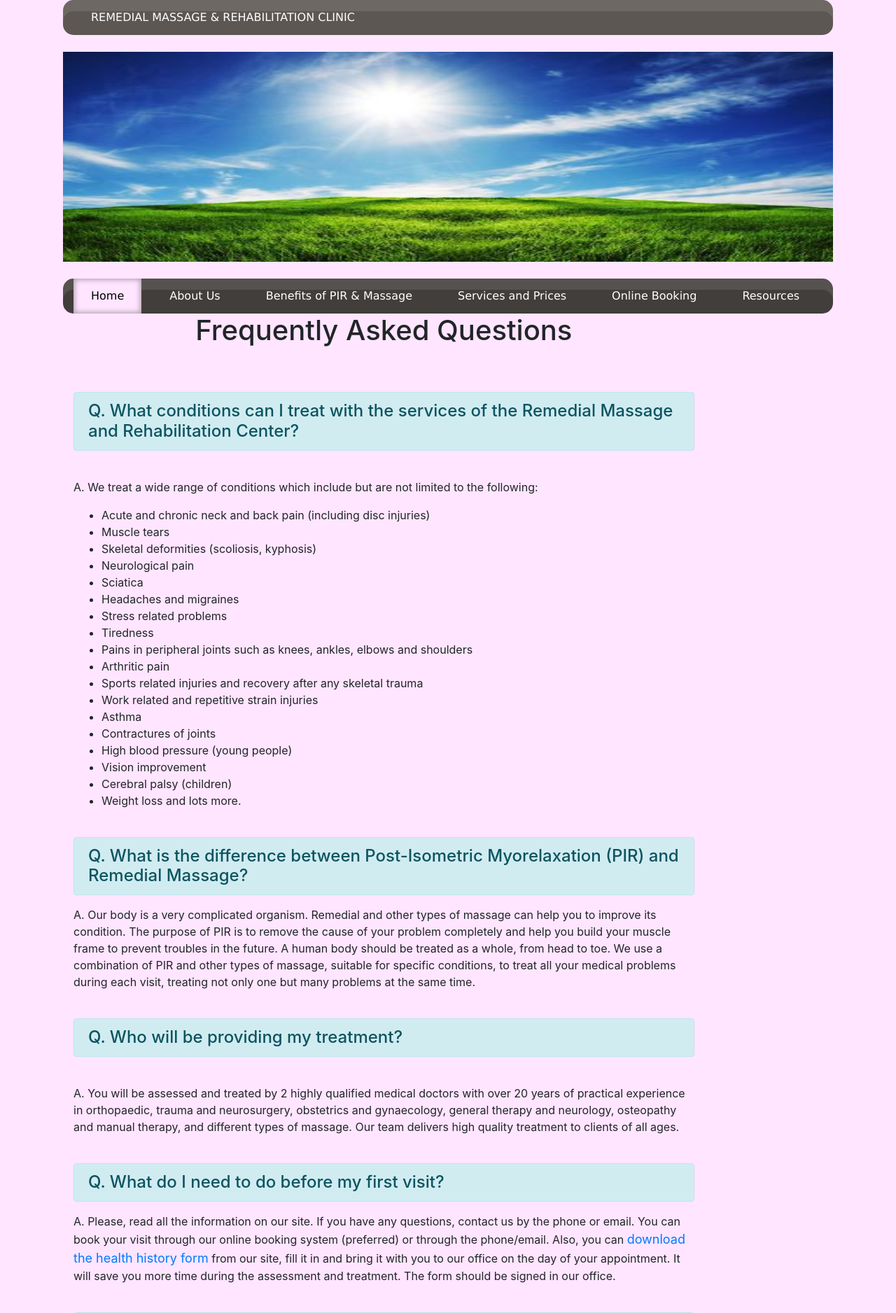
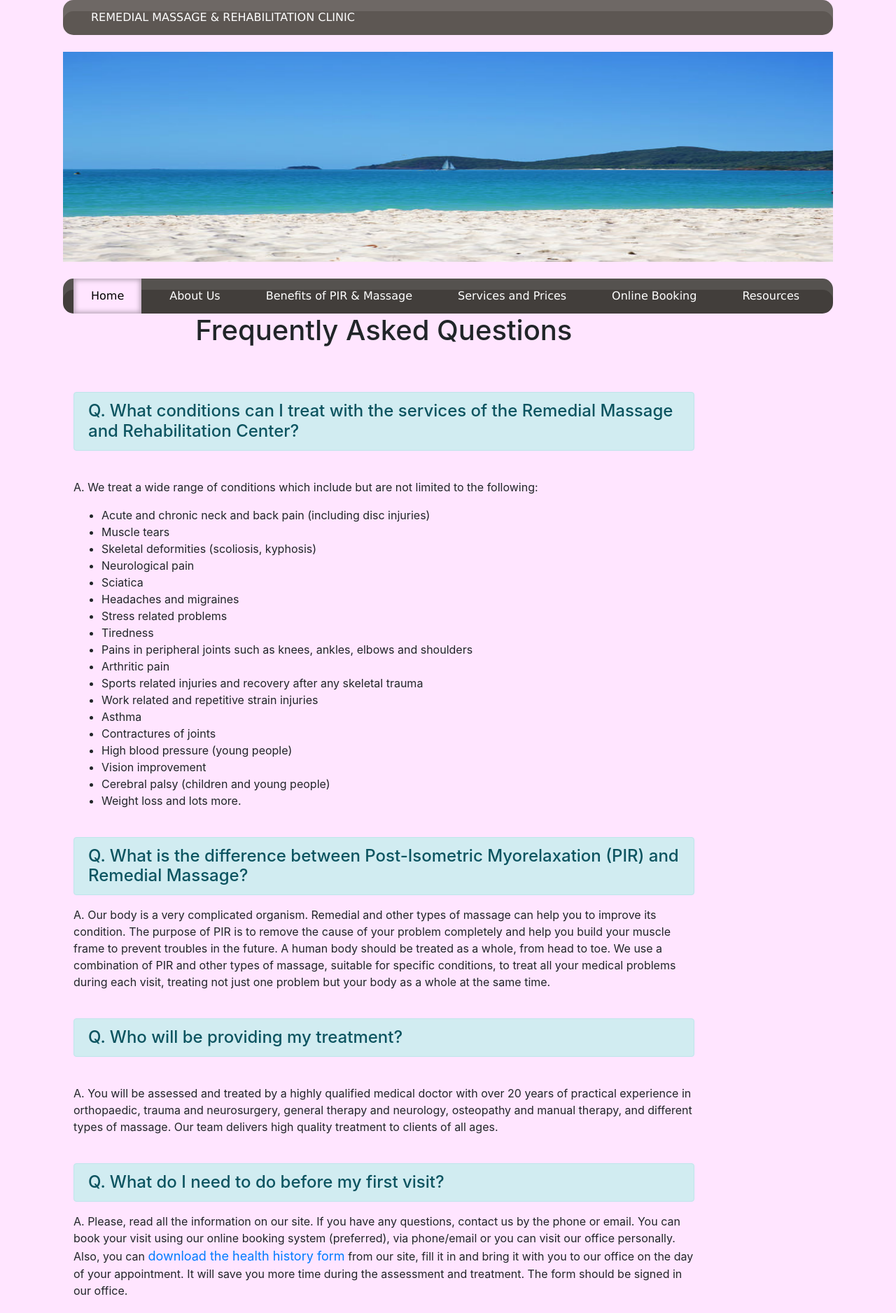
Before and after one commit to nickpunch13/rmrc6, a PHP site: page /faq.html in a window 1280 px wide. Shown: the top 1876 px of the page at 70% size. Run offline with PHP 8.4, Linux system fonts and the light colour scheme; some libraries are stand-ins or nearby versions.

Commit message:
Picture and text changes

```diff
--- a/contact.html
+++ b/contact.html
@@ -7,7 +7,7 @@
     <meta name="author" content="">
     <link rel="shortcut icon" href="./assets/ico/favicon.png">
 
-    <title>REMEDIAL MASSAGE & REHABILITATION CENTRE</title>
+    <title>REMEDIAL MASSAGE & REHABILITATION THERAPY</title>
 
 
     <link href="./dist/css/bootstrap.css" rel="stylesheet">
@@ -35,7 +35,7 @@
 
 	</br>
 
-	<img src="./img/clean.jpg" alt='test' width='1100' height='300'>
+	<img src="./img/coast.jpg" alt='test' width='1100' height='300'>
 
 	</br>
 	</br>
--- a/faq.html
+++ b/faq.html
@@ -7,7 +7,7 @@
     <meta name="author" content="">
     <link rel="shortcut icon" href="./assets/ico/favicon.png">
 
-    <title>REMEDIAL MASSAGE & REHABILITATION CENTRE</title>
+    <title>REMEDIAL MASSAGE & REHABILITATION THERAPY</title>
 
 
     <link href="./dist/css/bootstrap.css" rel="stylesheet">
@@ -36,7 +36,7 @@
 
 	</br>
 
-	<img src="./img/clean.jpg" alt='test' width='1100' height='300'>
+	<img src="./img/3215.jpg" alt='test' width='1100' height='300'>
 
 	</br>
 	</br>
@@ -100,38 +100,57 @@
 					<li>Contractures of joints</li>
 					<li>High blood pressure (young people)</li>
 					<li>Vision improvement</li>
-					<li>Cerebral palsy (children)</li>
+					<li>Cerebral palsy (children and young people)</li>
 					<li>Weight loss and lots more.</li>
 				</ul>
 			</p></font>
             </br>
 			<h4 class="alert alert-info">Q. What is the difference between Post-Isometric Myorelaxation (PIR) and Remedial Massage?</h4>
-			<font size="3"><p>A. Our body is a very complicated organism. Remedial and other types of massage can help you to improve its condition. The purpose of PIR is to remove the cause of your problem completely and help you build your muscle frame to prevent troubles in the future. A human body should be treated as a whole, from head to toe. We use a combination of PIR and other types of massage, suitable for specific conditions, to treat all your medical problems during each visit, treating not only one but many problems at the same time.</p></font>
+			<font size="3"><p>A. Our body is a very complicated organism. Remedial and other types of massage can help you to improve
+			its condition. The purpose of PIR is to remove the cause of your problem completely and help you build your muscle frame
+			to prevent troubles in the future. A human body should be treated as a whole, from head to toe. We use a combination of
+			PIR and other types of massage, suitable for specific conditions, to treat all your medical problems during each visit,
+			treating not just one problem but your body as a whole at the same time.</p></font>
 			</br>
 			<h4 class="alert alert-info">Q. Who will be providing my treatment?</h4>
 			</br>
-			<font size="3"><p>A. You will be assessed and treated by 2 highly qualified medical doctors with over 20 years of practical experience in orthopaedic, trauma and neurosurgery, obstetrics and gynaecology, general therapy and neurology, osteopathy and manual therapy, and different types of massage. Our team delivers high quality treatment to clients of all ages.</p></font>
+			<font size="3"><p>A. You will be assessed and treated by a highly qualified medical doctor with over 20 years of practical
+			experience in orthopaedic, trauma and neurosurgery, general therapy and neurology, osteopathy and manual therapy, and
+			different types of massage. Our team delivers high quality treatment to clients of all ages.</p></font>
 			</br>
 			<h4 class="alert alert-info">Q. What do I need to do before my first visit?</h4>
-			<font size="3"><p>A. Please, read all the information on our site. If you have any questions, contact us by the phone or email. You can book your visit through our online booking system (preferred) or through the phone/email. Also, you can <a href="Historyformdownload.docx"><font size="4">download the health history form</font></a> from our site, fill it in and bring it with you to our office on the day of your appointment. It will save you more time during the assessment and treatment. The form should be signed in our office. </p></font>
+			<font size="3"><p>A. Please, read all the information on our site. If you have any questions, contact us by the phone or
+			email. You can book your visit using our online booking system (preferred), via phone/email or you can visit our office
+			personally. Also, you can <a href="Historyformdownload.docx"><font size="4">download the health history form</font></a>
+			from our site, fill it in and bring it with you to our office on the day of your appointment. It will save you more time
+			during the assessment and treatment. The form should be signed in our office. </p></font>
 			</br>
 			<h4 class="alert alert-info">Q. What will happen during my first visit?</h4>
-			<font size="3"><p>A. You should arrive to the office 5-10 minutes before your scheduled time and fill in the health history form, if you have not done so at home. After the assessment, we will explain our findings to you and develop your personal treatment plan according to your wishes and goals.</p></font>
+			<font size="3"><p>A. You should arrive to the office 5-10 minutes before your scheduled time and fill in the health
+			history form, if you have not done so at home. After the assessment, we will explain our findings to you and develop your
+			personal treatment plan according to your wishes and goals.</p></font>
 			</br>
 			<h4 class="alert alert-info">Q. Do I have to take my clothes off during the PIR?</h4>
-			<font size="3"><p>A. No. During the first part of the treatment, you do not need to take off your clothes. The assessment and PIR usually can be done with clothes on, but we will appreciate if you wear gym type clothes, e.g. sports shorts and shirts, track pants.</p></font>
+			<font size="3"><p>A. No. During the first part of the treatment, you do not need to take off your clothes. The assessment
+			and PIR usually can be done with clothes on, but we will appreciate if you wear gym type clothes, e.g. sports shorts and
+			shirts, track pants.</p></font>
 			</br>
 			<h4 class="alert alert-info">Q. How can I make my payment?</h4>
 			<font size="3"><p>A.  At this moment, we only accept cash and checks.</p></font>
 			</br>
 			<h4 class="alert alert-info">Q. Do you provide health fund rebates?</h4>
-			<font size="3"><p>A. Yes. We are registered with most major health funds. We will give an invoice after the services and you can either go to the nearest insurance provider branch or contact your insurance provider by phone, post or internet to claim a certain amount of your payment back. The amount you can claim varies between different health insurance providers so, please, contact your health fund to find out.</p></font>
+			<font size="3"><p>A. Yes. We are registered with most major health funds. We will give an invoice after the services and
+			you can either go to the nearest insurance provider branch or contact your insurance provider by phone, post or internet
+			to claim a certain amount of your payment back. The amount you can claim varies between different health insurance
+			providers so, please, contact your health fund to find out.</p></font>
 			</br>
 			<h4 class="alert alert-info">Q. Is it possible to get a therapist to visit me at home?</h4>
-			<font size="3"><p>A.  No problem! We can organise a mobile therapy session for you! Give us a call or send a email to find out more!</p></font>
+			<font size="3"><p>A.  No problem! We can organise a mobile therapy session for you! Give us a call or send a email to
+			find out more!</p></font>
 			</br>
 			<h4 class="alert alert-info">Q. What should I do after the massage?</h4>
-			<font size="3"><p>A. After a massage, the person may feel light headed. It is advisable to drink lots of water following the massage to help your body remove the released acids and metabolic waste.</p></font>
+			<font size="3"><p>A. After a massage session, the person may feel light headed. It is advisable to drink plenty of water
+			following the massage to help your body remove the released acids and metabolic waste.</p></font>
 			</br>
 
 			<p align="center"><a class="btn btn-primary" href="http://tompit.appointy.com">Book Your Session! &raquo;</a></p>
--- a/services.html
+++ b/services.html
@@ -7,7 +7,7 @@
     <meta name="author" content="">
     <link rel="shortcut icon" href="./assets/ico/favicon.png">
 
-    <title>REMEDIAL MASSAGE & REHABILITATION CENTRE</title>
+    <title>REMEDIAL MASSAGE & REHABILITATION THERAPY</title>
 
 
     <link href="./dist/css/bootstrap.css" rel="stylesheet">
@@ -34,7 +34,7 @@
 
 	</br>
 
-	<img src="./img/clean.jpg" alt='test' width='1100' height='300'>
+	<img src="./img/NZ.jpg" alt='test' width='1100' height='300'>
 
 	</br>
 	</br>
```
Also changed, not shown: about.html (+6 -4 lines), benefits.html (+24 -5 lines), hot_deals.html (+4 -3 lines), index.php (+15 -4 lines), why_remedial.html (+26 -9 lines), img/z3ejz8ictSM.jpg (deleted).
